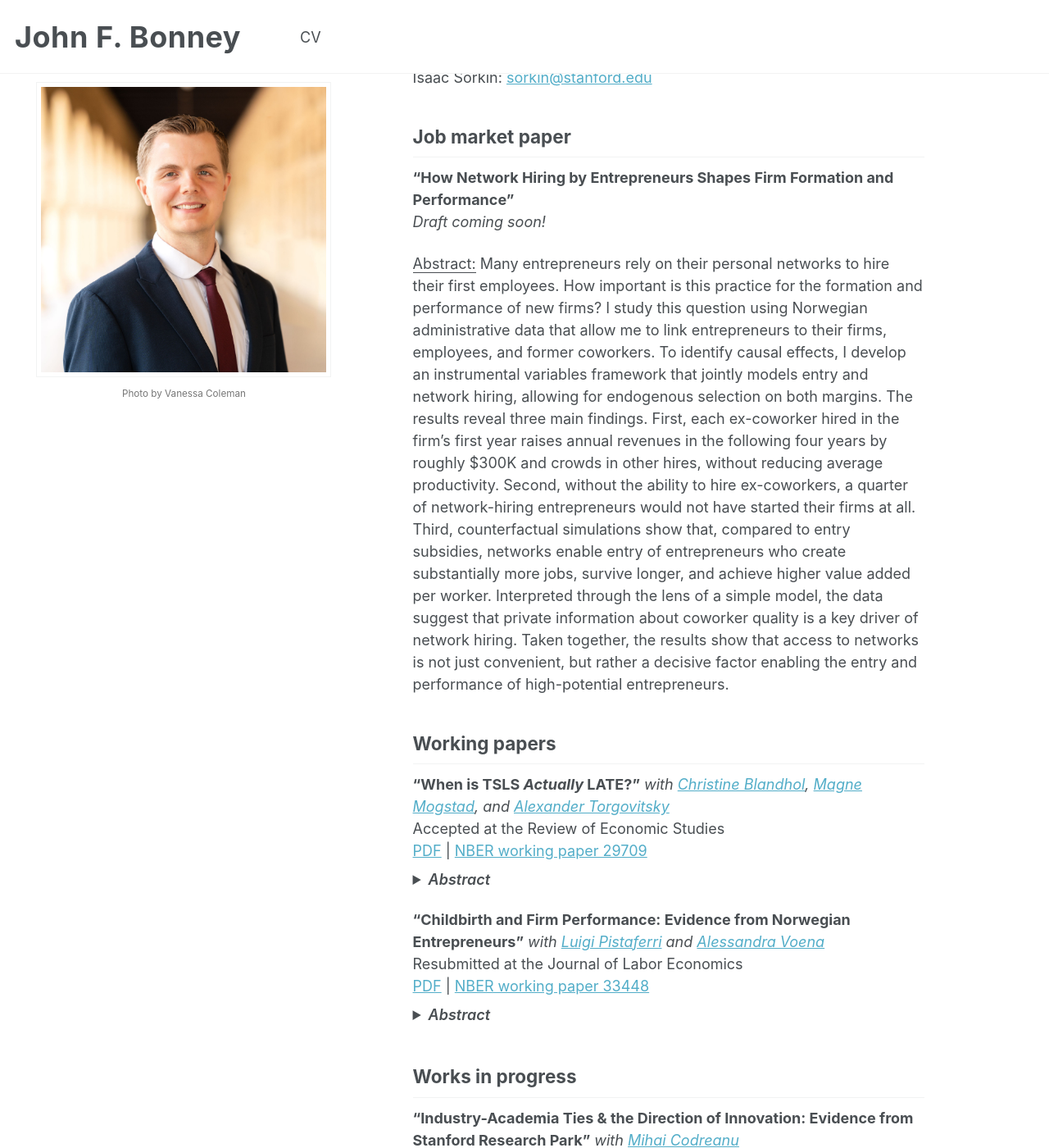
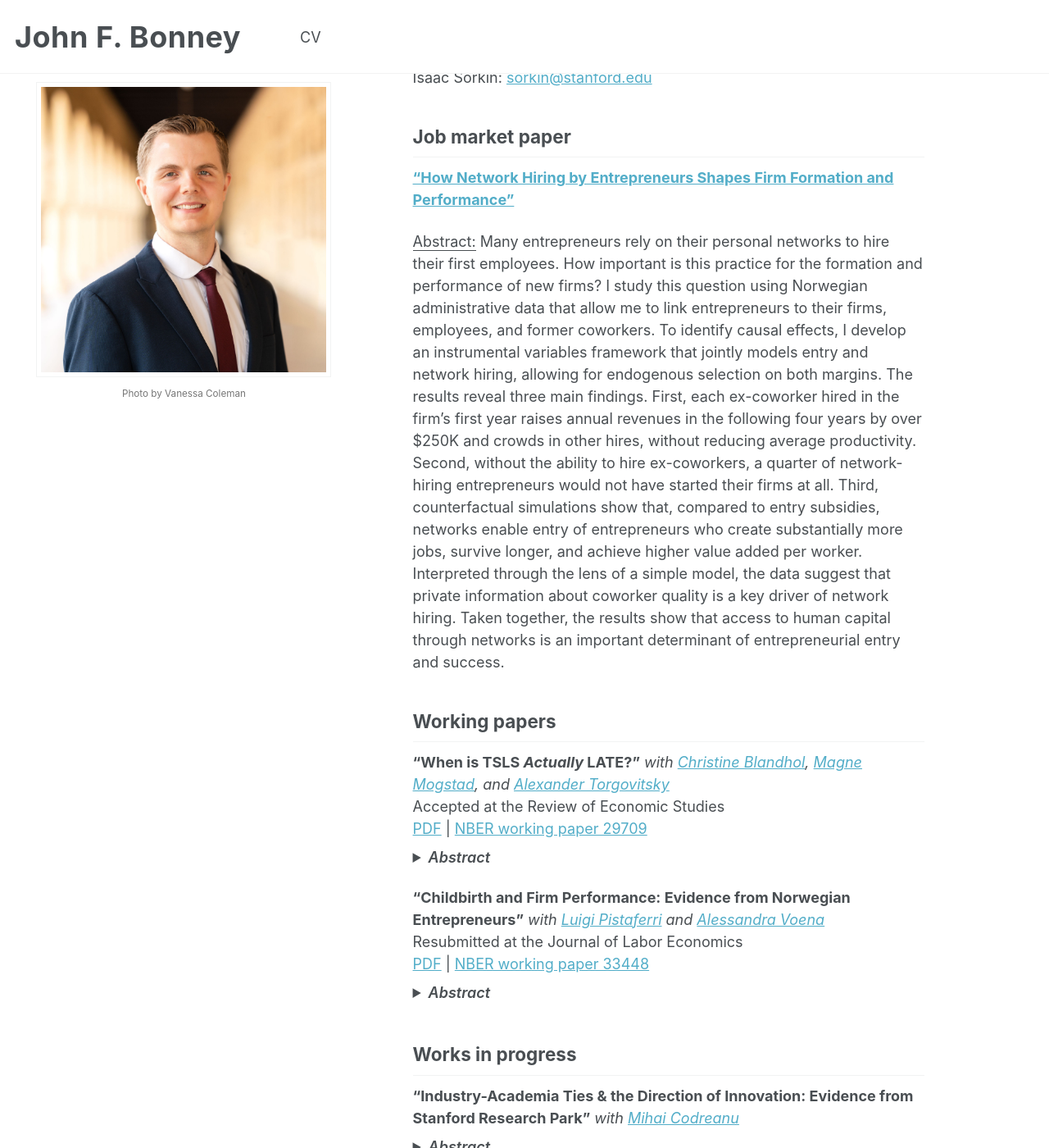
Before and after one commit to johnnybonney/johnnybonney.github.io, a Jekyll site: the page built from _pages/about.md, in a window 1280 px wide and 1400 px high, scrolled down 531 px. Shown: the whole window at 82% size. Built offline with Jekyll 4.4.1, drawn with Linux system fonts in a browser that asks for light colours; a script that is not in the unit is left out.

Commit message:
Adding JMP draft

```diff
--- a/_pages/about.md
+++ b/_pages/about.md
@@ -20,10 +20,9 @@ Isaac Sorkin: [sorkin@stanford.edu](mailto: sorkin@stanford.edu)
 
 ## Job market paper
 
-**"How Network Hiring by Entrepreneurs Shapes Firm Formation and Performance"**
-*Draft coming soon!*
+[**"How Network Hiring by Entrepreneurs Shapes Firm Formation and Performance"**](/files/johnbonney_JMP.pdf)
 
-<u>Abstract:</u> Many entrepreneurs rely on their personal networks to hire their first employees. How important is this practice for the formation and performance of new firms? I study this question using Norwegian administrative data that allow me to link entrepreneurs to their firms, employees, and former coworkers. To identify causal effects, I develop an instrumental variables framework that jointly models entry and network hiring, allowing for endogenous selection on both margins. The results reveal three main findings. First, each ex-coworker hired in the firm’s first year raises annual revenues in the following four years by roughly $300K and crowds in other hires, without reducing average productivity. Second, without the ability to hire ex-coworkers, a quarter of network-hiring entrepreneurs would not have started their firms at all. Third, counterfactual simulations show that, compared to entry subsidies, networks enable entry of entrepreneurs who create substantially more jobs, survive longer, and achieve higher value added per worker. Interpreted through the lens of a simple model, the data suggest that private information about coworker quality is a key driver of network hiring. Taken together, the results show that access to networks is not just convenient, but rather a decisive factor enabling the entry and performance of high-potential entrepreneurs.
+<u>Abstract:</u> Many entrepreneurs rely on their personal networks to hire their first employees. How important is this practice for the formation and performance of new firms? I study this question using Norwegian administrative data that allow me to link entrepreneurs to their firms, employees, and former coworkers. To identify causal effects, I develop an instrumental variables framework that jointly models entry and network hiring, allowing for endogenous selection on both margins. The results reveal three main findings. First, each ex-coworker hired in the firm’s first year raises annual revenues in the following four years by over $250K and crowds in other hires, without reducing average productivity. Second, without the ability to hire ex-coworkers, a quarter of network-hiring entrepreneurs would not have started their firms at all. Third, counterfactual simulations show that, compared to entry subsidies, networks enable entry of entrepreneurs who create substantially more jobs, survive longer, and achieve higher value added per worker. Interpreted through the lens of a simple model, the data suggest that private information about coworker quality is a key driver of network hiring. Taken together, the results show that access to human capital through networks is an important determinant of entrepreneurial entry and success.
 
 ## Working papers
 
```
Also changed, not shown: 3 other files.
